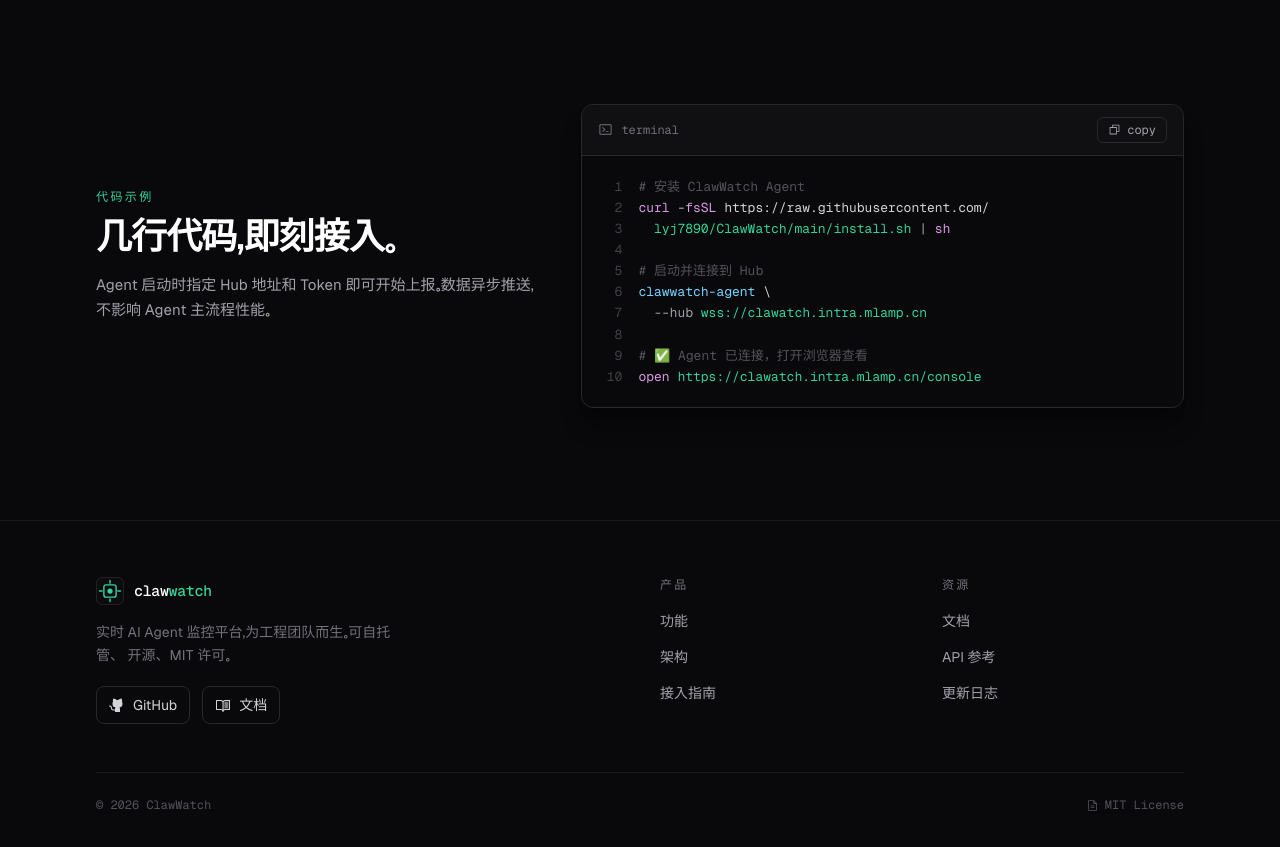
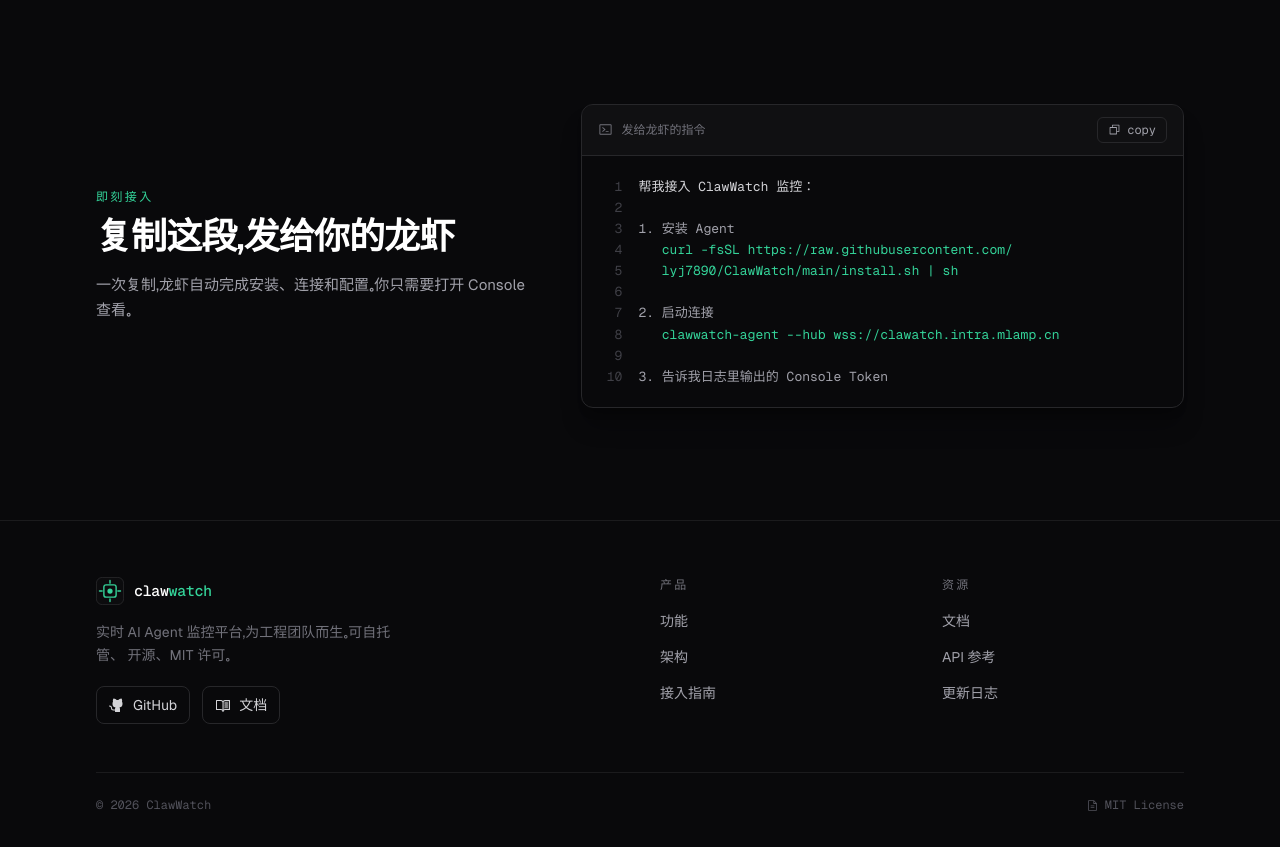
Before and after one commit to lyj7890/ClawWatch, a React (Vite) app in the folder website/: page / in a window 1280 px wide. Shown: the part 2840-3687 px from the top of the page. Built offline with nearby package versions, Linux system fonts and the light colour scheme.

Commit message:
feat(website): 即刻接入区改为一键复制给龙虾的完整指令

```diff
--- a/website/src/components/CodeExample.tsx
+++ b/website/src/components/CodeExample.tsx
@@ -5,26 +5,27 @@
 type Line = { tokens: { t: string; c?: string }[] };
 
 const CODE: Line[] = [
-  { tokens: [{ t: "# 安装 ClawWatch Agent", c: "text-ink-600" }] },
-  { tokens: [{ t: "curl -fsSL", c: "text-fuchsia-300/90" }, { t: " https://raw.githubusercontent.com/" }] },
-  { tokens: [{ t: "  lyj7890/ClawWatch/main/install.sh", c: "text-brand-400" }, { t: " | ", c: "text-ink-400" }, { t: "sh", c: "text-fuchsia-300/90" }] },
+  { tokens: [{ t: "帮我接入 ClawWatch 监控：", c: "text-ink-300" }] },
   { tokens: [] },
-  { tokens: [{ t: "# 启动并连接到 Hub", c: "text-ink-600" }] },
-  { tokens: [{ t: "clawwatch-agent", c: "text-sky-300" }, { t: " \\" }] },
-  { tokens: [{ t: "  --hub ", c: "text-ink-400" }, { t: "wss://clawatch.intra.mlamp.cn", c: "text-brand-400" }] },
+  { tokens: [{ t: "1. 安装 Agent", c: "text-ink-400" }] },
+  { tokens: [{ t: "   curl -fsSL https://raw.githubusercontent.com/", c: "text-brand-400" }] },
+  { tokens: [{ t: "   lyj7890/ClawWatch/main/install.sh | sh", c: "text-brand-400" }] },
   { tokens: [] },
-  { tokens: [{ t: "# ✅ Agent 已连接，打开浏览器查看", c: "text-ink-600" }] },
-  { tokens: [{ t: "open", c: "text-fuchsia-300/90" }, { t: " https://clawatch.intra.mlamp.cn/console", c: "text-brand-400" }] },
+  { tokens: [{ t: "2. 启动连接", c: "text-ink-400" }] },
+  { tokens: [{ t: "   clawwatch-agent --hub wss://clawatch.intra.mlamp.cn", c: "text-brand-400" }] },
+  { tokens: [] },
+  { tokens: [{ t: "3. 告诉我日志里输出的 Console Token", c: "text-ink-400" }] },
 ];
 
-const PLAIN = `# 安装 ClawWatch Agent
-curl -fsSL https://raw.githubusercontent.com/lyj7890/ClawWatch/main/install.sh | sh
+const PLAIN = `帮我接入 ClawWatch 监控：
 
-# 启动并连接到 Hub
-clawwatch-agent --hub wss://clawatch.intra.mlamp.cn
+1. 安装 Agent
+   curl -fsSL https://raw.githubusercontent.com/lyj7890/ClawWatch/main/install.sh | sh
 
-# ✅ Agent 已连接，打开浏览器查看
-open https://clawatch.intra.mlamp.cn/console`;
+2. 启动连接
+   clawwatch-agent --hub wss://clawatch.intra.mlamp.cn
+
+3. 告诉我日志里输出的 Console Token`;
 
 export default function CodeExample() {
   const [copied, setCopied] = useState(false);
@@ -44,14 +45,13 @@
       <div className="mx-auto grid max-w-6xl items-center gap-10 px-5 py-20 sm:px-8 sm:py-28 lg:grid-cols-[0.85fr_1.15fr]">
         <Reveal>
           <p className="font-mono text-xs uppercase tracking-[0.2em] text-brand-400">
-            代码示例
+            即刻接入
           </p>
           <h2 className="mt-3 text-3xl font-semibold tracking-tight text-white sm:text-4xl">
-            几行代码，即刻接入。
+            复制这段，发给你的龙虾
           </h2>
           <p className="mt-4 max-w-md text-[15px] leading-relaxed text-ink-400">
-            Agent 启动时指定 Hub 地址和 Token 即可开始上报。数据异步推送，
-            不影响 Agent 主流程性能。
+            一次复制，龙虾自动完成安装、连接和配置。你只需要打开 Console 查看。
           </p>
         </Reveal>
 
@@ -59,7 +59,7 @@
           <div className="overflow-hidden rounded-xl border border-ink-800 bg-ink-950 shadow-xl shadow-black/30">
             <div className="flex items-center gap-2 border-b border-ink-800 bg-ink-900/50 px-4 py-3">
               <TerminalWindowIcon size={15} className="text-ink-500" />
-              <span className="font-mono text-xs text-ink-500">terminal</span>
+              <span className="font-mono text-xs text-ink-500">发给龙虾的指令</span>
               <button
                 onClick={copy}
                 className="ml-auto flex items-center gap-1.5 rounded-md border border-ink-800 px-2.5 py-1 font-mono text-xs text-ink-400 transition-colors hover:border-ink-700 hover:text-ink-100"
```
